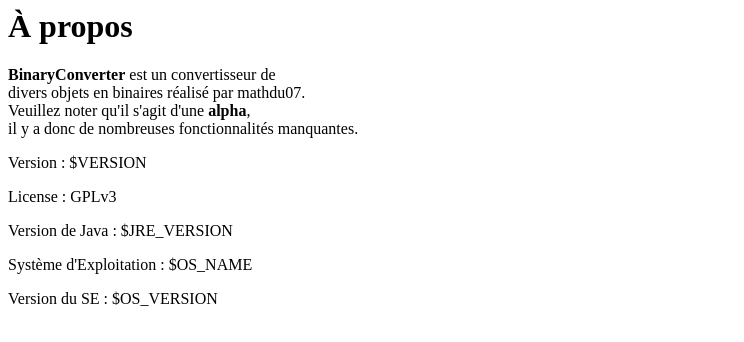
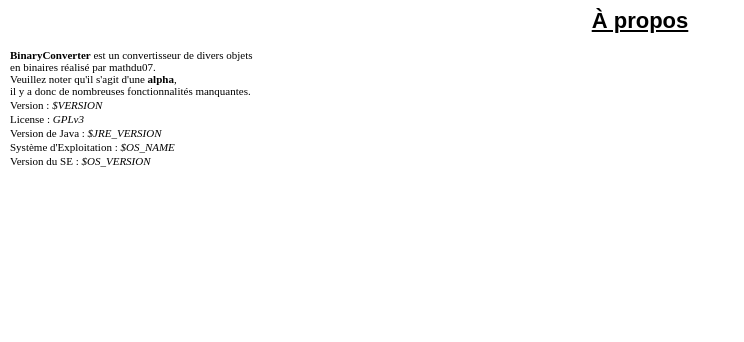
Before and after one commit to mathdu07/BinaryConverter, a plain HTML site: page src/main/resources/about.html in a window 1280 px wide. Shown: the whole page, without its empty margins (0-744 px from the left). Drawn offline with Linux system fonts and the light colour scheme.

Commit message:
Add little stylesheet on about panel

```diff
--- a/src/main/resources/about.html
+++ b/src/main/resources/about.html
@@ -1,18 +1,34 @@
 <html>
     <head>
         <meta charset="utf-8" />
+        <style>
+            h1
+            {
+                font-family: Arial;
+                font-size: 22px;
+                font-weight: bold;
+                text-decoration: underline;
+                text-align: center;
+            }
+
+            p
+            {
+                font-family: Free;
+                font-size: 11px;
+                margin: 2px;
+            }
+        </style>
     </head>
 
     <body>
         <h1>À propos</h1>
 
-        <p><strong>BinaryConverter</strong> est un convertisseur de <br/> divers objets en binaires réalisé par mathdu07.
-        <br/>Veuillez noter qu'il s'agit d'une <strong>alpha</strong>,<br/> il y a donc de nombreuses fonctionnalités manquantes.</p>
+        <p><strong>BinaryConverter</strong> est un convertisseur de divers objets<br /> en binaires réalisé par mathdu07.<br /> Veuillez noter qu'il s'agit d'une <strong>alpha</strong>,<br /> il y a donc de nombreuses fonctionnalités manquantes.</p>
 
-        <p>Version : $VERSION</p>
-        <p>License : GPLv3</p>
-        <p>Version de Java : $JRE_VERSION</p>
-        <p>Système d'Exploitation : $OS_NAME</p>
-        <p>Version du SE : $OS_VERSION</p>
+        <p>Version : <em>$VERSION</em></p>
+        <p>License : <em>GPLv3</em></p>
+        <p>Version de Java : <em>$JRE_VERSION</em></p>
+        <p>Système d'Exploitation : <em>$OS_NAME</em></p>
+        <p>Version du SE : <em>$OS_VERSION</em></p>
     </body>
 </html>
```
Also changed, not shown: 1 other file.
